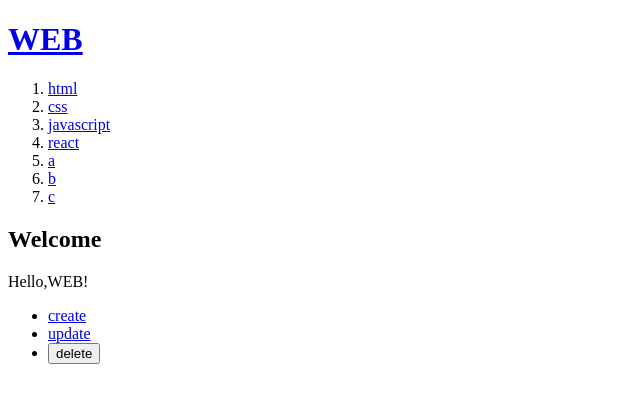
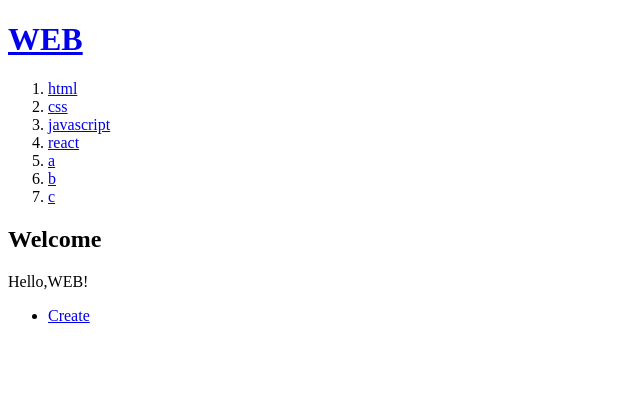
Before and after one commit to DUChae/Learning-Next.js, a Next.js app: page / in a window 1280 px wide. Shown: the top 402 px of the page, without its empty margins (0-640 px from the left). Built offline with nearby package versions, Linux system fonts and the light colour scheme; data requests are answered from the project's data file.

Commit message:
feat.Update,Delete Button 보이기

```diff
--- /dev/null
+++ b/src/app/Control.js
@@ -0,0 +1,25 @@
+"use client";
+import Link from "next/link";
+import { useParams } from "next/navigation";
+
+export function Control() {
+  const params = useParams();
+  const id = params.id;
+  return (
+    <ul>
+      <li>
+        <Link href="/create">Create</Link>
+      </li>
+      {id ? (
+        <>
+          <li>
+            <Link href={"/update/" + id}>Update</Link>
+          </li>
+          <li>
+            <input type="button" value="delete" />
+          </li>
+        </>
+      ) : null}
+    </ul>
+  );
+}
--- a/src/app/layout.js
+++ b/src/app/layout.js
@@ -1,5 +1,6 @@
 import Link from "next/link";
 import "./globals.css";
+import { Control } from "./Control";
 export const metadata = {
   title: "WEB tutorial",
   description: "Learning Next.js",
@@ -25,17 +26,7 @@
           })}
         </ol>
         {children}
-        <ul>
-          <li>
-            <Link href="/create">create</Link>
-          </li>
-          <li>
-            <Link href="/update/id">update</Link>
-          </li>
-          <li>
-            <button>delete</button>
-          </li>
-        </ul>
+        <Control />
       </body>
     </html>
   );
```
